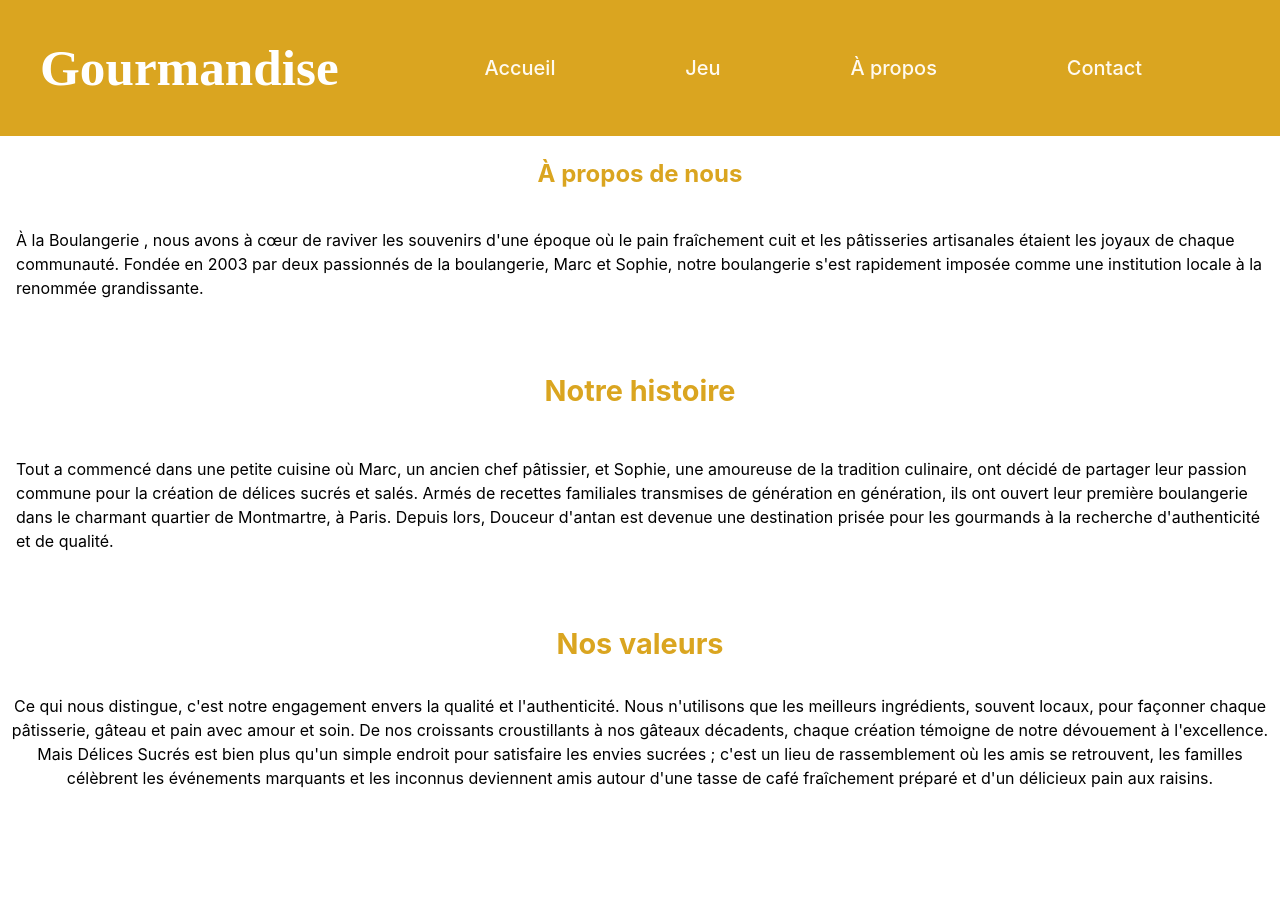
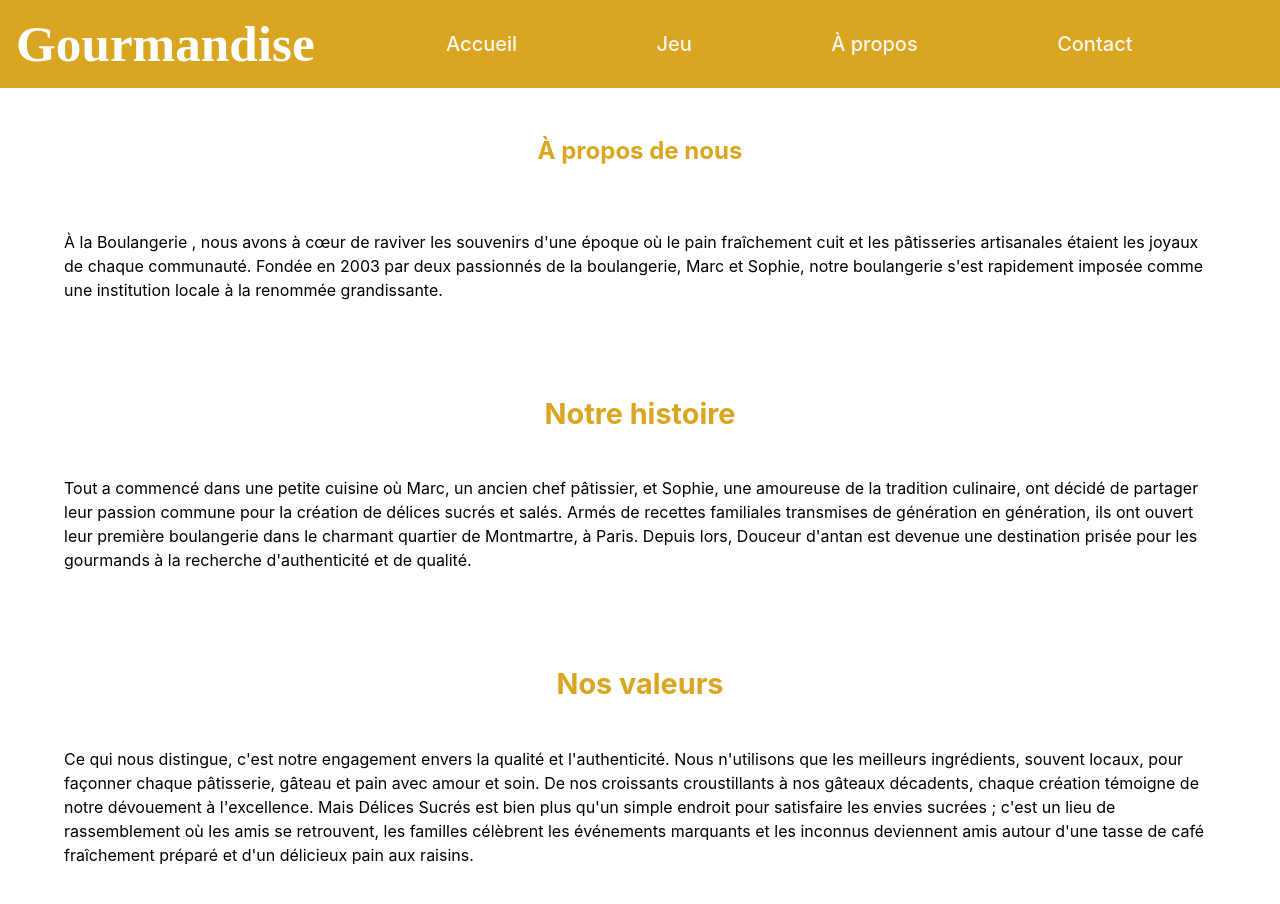
Before and after one commit to composerproject/patisserie2, a React (Vite) app in the folder front/: page /about in a window 1280 px wide. Shown: the top 904 px of the page. Before the commit the page ends 800 px from the top, so only its background shows below. Built offline with nearby package versions, Linux system fonts and the light colour scheme.

Commit message:
style adjustments home results dashboard

```diff
--- a/front/src/index.css
+++ b/front/src/index.css
@@ -20,6 +20,14 @@
 }
 
 /* BODY */
+
+p, h3 {
+  margin: 0;
+  padding: 0;
+  width: 100%; /* test */
+}
+
+
 
 body {
   margin: 0;
@@ -52,6 +60,8 @@ body {
   display: flex;
   flex-direction: column;
   align-items: center;
+  padding: 25px 5%;
+  gap: 25px;
 }
 
 /* NAV */
@@ -107,6 +117,7 @@ nav ul li:hover {
   display: flex;
   flex-direction: column;
   align-items: center;
+  gap: 25px; /*test*/
 }
 
 .alert-message {
@@ -130,7 +141,12 @@ h1 {
   font-size: 3.2em;
   line-height: 1.1;
   color: #daa520;
-  margin: 1.5rem;
+  /* margin: 1.5rem; */
+}
+
+h1 {
+  margin:0;
+  padding: 0;
 }
 h2,
 h3 {
@@ -145,9 +161,11 @@ button {
   font-weight: 500;
   font-family: inherit;
   background-color: #ffbb70;
+  background-color: #daa520;
   cursor: pointer;
   transition: border-color 0.25s;
-  color: #213547;
+  color: black;
+  color: white;
 }
 button:hover {
   border-color: #646cff;
@@ -221,7 +239,7 @@ button:focus-visible {
   gap: 1rem;
 }
 
-.login-inputs input {
+.login-inputs input, input {
   border-radius: 0.6rem;
   height: 35px;
   padding: 0 10px;
@@ -237,6 +255,7 @@ table {
   border: 1px solid #daa520;
   border-radius: 0.6rem;
   padding: 1rem;
+  border-spacing: 10px 5px;
 }
 
 .diceList {
@@ -276,7 +295,7 @@ table {
 }
 
 .back-btn {
-  margin-top: 2rem;
+  /* margin-top: 2rem; */
 }
 
 /* Positioning dots for each face */
@@ -447,6 +466,8 @@ div.horizontal-scroll-container p {
     margin: 20% 0% 0% 32%;
     width: 37%;
   }
+
+
 }
 
 @media only screen and (max-width: 768px) and (min-width: 580px) {
@@ -460,6 +481,16 @@ div.horizontal-scroll-container p {
   .login-container {
     margin: 45% 0% 0% 20%;
     width: 60%;
+  }
+}
+
+@media only screen and (max-width: 400px) {
+  .game-button-wrapper {
+    display: flex;
+    flex-direction: column;
+    align-items: center;
+    gap: 1rem;
+    /* flex-wrap: wrap; */
   }
 }
 
@@ -516,6 +547,7 @@ div.horizontal-scroll-container p {
 
   .game-wrapper {
     height: 100vh;
+    padding: 10%;
   }
 
   .login-wrapper {
@@ -528,6 +560,8 @@ div.horizontal-scroll-container p {
 .favorite-cards {
   display: flex;
   gap: 15px;
+  flex-wrap: wrap;
+  justify-content: center;
 }
 
 .favorite-card {
@@ -594,17 +628,21 @@ h3 {
   gap: 20px;
 }
 
-.circle-wrapper h3 {
+.circle-wrapper h3, .circle-wrapper p{
   margin: 0;
   padding: 0;
 }
 
-p {
-  margin: 0;
-  padding: 0;
+.pastry-won-list {
+  display: flex;
+  justify-content: center;
+  gap: 20px;
+  margin-bottom : 20px;
+  flex-wrap: wrap; /* responsive */
 }
 
-/* BUTTTON */
-
-.primary-button {
+section {
+  display: flex;
+  flex-direction: column;
+  gap:25px;
 }
--- a/front/src/pages/About.jsx
+++ b/front/src/pages/About.jsx
@@ -26,7 +26,7 @@ const AboutUs = () => {
       </p>
       <br />
       <h3>Nos valeurs</h3>
-      <p>
+      <p className="left-text">
         Ce qui nous distingue, c'est notre engagement envers la qualité et
         l'authenticité. Nous n'utilisons que les meilleurs ingrédients, souvent
         locaux, pour façonner chaque pâtisserie, gâteau et pain avec amour et
--- a/front/src/pages/Admin.jsx
+++ b/front/src/pages/Admin.jsx
@@ -52,7 +52,6 @@ function Admin() {
       quantity: editFormData.stock,
       quantityWon : 0
     };
-    // await updatePastry(updatedPastry);
     await updatePastry({ id: editingId, data: updatedPastry });
     setEditingId(null);
     refetch();
@@ -64,7 +63,6 @@ function Admin() {
 
   if (!pastries){
     navigate('/login');
-    // console.error("") // afficher message d'erreur sur la page
   return;
   }
 
--- a/front/src/pages/Game.jsx
+++ b/front/src/pages/Game.jsx
@@ -33,11 +33,11 @@ const Game = () => {
   return (
     <>
       <div className="game-wrapper">
-        <h2 className="">
+        {/* <h2 className="">
           {" "}
           <strong>Bonjour {me ? me.name : ""} ! </strong>{" "}
-        </h2>
-        <div className="diceWrapper content-wrapper">
+        </h2> */}
+        <div className="dice-wrapper content-wrapper">
           <div className="diceList">
             {dice.map((d, i) => {
               const handleDiceClick =
--- a/front/src/pages/Home.jsx
+++ b/front/src/pages/Home.jsx
@@ -36,17 +36,11 @@ const Home = () => {
   return (
     <>
     <section id="concours-section">
-      {/* <div className="content-wrapper"> */}
       <div className="circle-wrapper">
 
        <h3>Jeu Yahtzee</h3>
-        {/* <p className="alert-message"> */}
-<button onClick={handleLogout} disabled={isLoggingOut}>Log Out</button>
-          {/* Gourmandise organise un jeu concours inspiré du yahtzee ! */}
-        {/* </p>{" "} */}
+{/* <button onClick={handleLogout} disabled={isLoggingOut}>Log Out</button> */}
         <p className="alert-message">
-          {/* C'est l'occasion unique de gagner des patisseries succulente alors
-          dépéchez- vous d'en profiter !!! 🍰{" "} */}
           Jusqu'à 3 pâtisseries à gagner !
         </p>
 
--- a/front/src/pages/Results.jsx
+++ b/front/src/pages/Results.jsx
@@ -19,7 +19,7 @@ function Results() {
   } = useGetWinPastriesQuery(result ? result.reward : undefined);
 
   return (
-    <div>
+    <>
       <h1>Résultats</h1>
       {!result ? (
         <p>Dommage, vous retenterez votre chance la prochaine fois !</p>
@@ -34,10 +34,11 @@ function Results() {
             </strong>
           </p>
           {pastries && (
-            <div className="pastryWonList">
+            <div className="pastry-won-list">
               {pastries.map((pastry, index) => (
-                <div key={index} className="wonPastry">
-                  {pastry.name}
+                <div key={index} className="favorite-card">
+                  <p>{pastry.name}</p>
+                  <img src={pastry.image}></img>
                 </div>
               ))}
             </div>
@@ -66,7 +67,7 @@ function Results() {
       <Link to="/game">
         <button className="back-btn">Retourner au jeu</button>
       </Link>
-    </div>
+    </>
   );
 }
 
```
